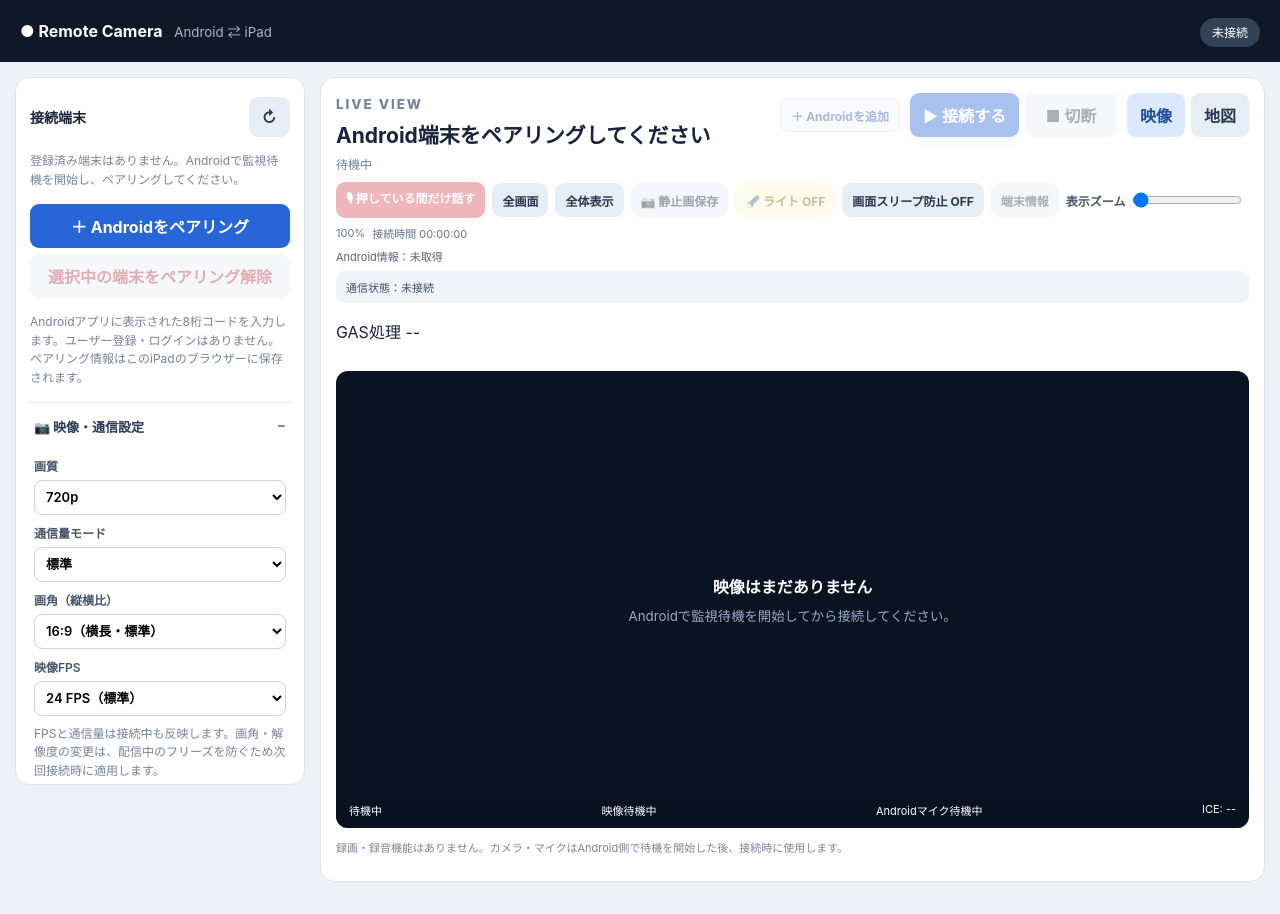
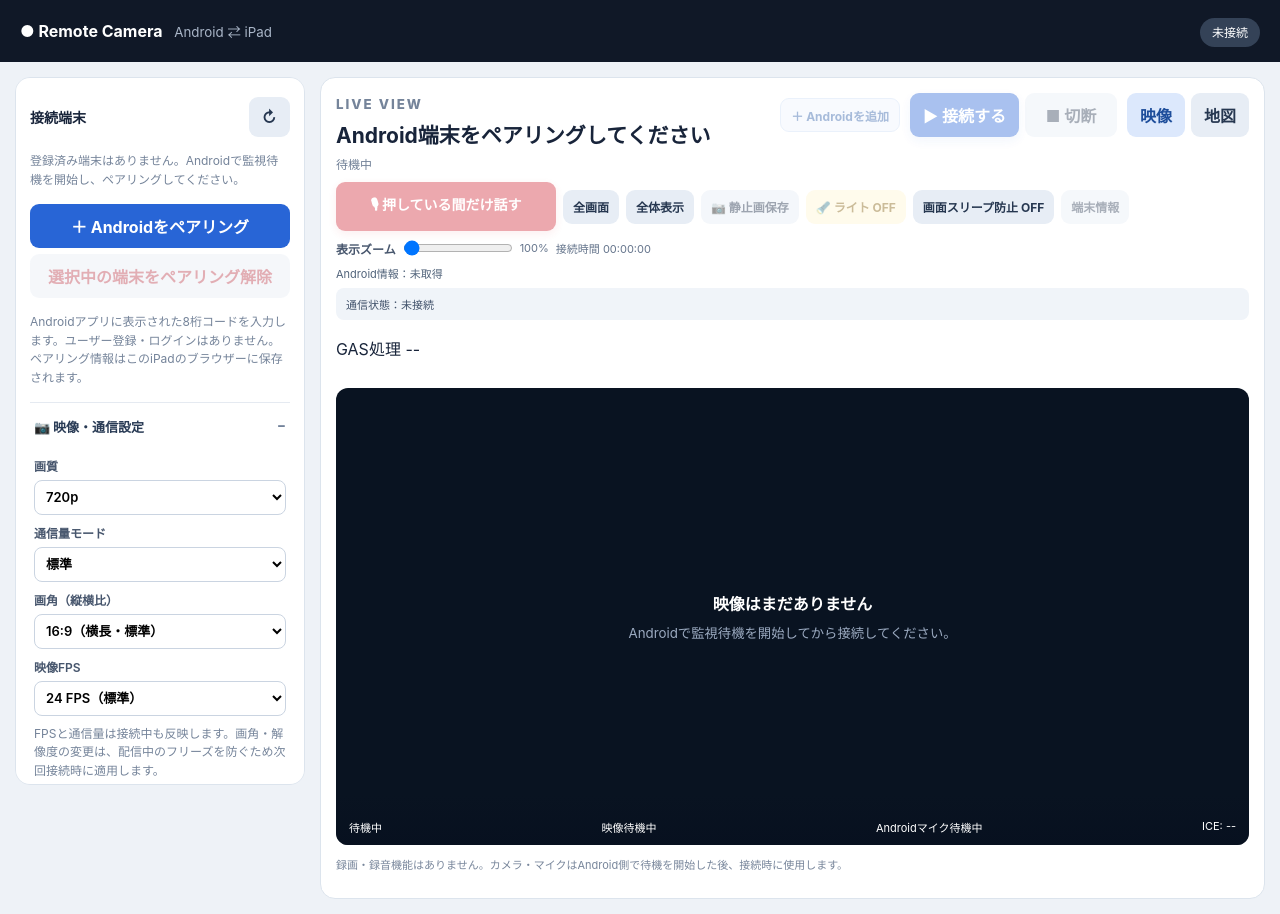
Before and after one commit to a09848281-prog/web, a plain HTML site: page web/index.html in a window 1280 px wide. Drawn offline with nearby package versions, Linux system fonts and the light colour scheme.

Commit message:
v4.0: style prominent push-to-talk

```diff
--- a/web/app.css
+++ b/web/app.css
@@ -77,3 +77,9 @@
 #snapshot:disabled{opacity:.45}
 .videoPane footer{gap:12px;flex-wrap:wrap}
 @media(max-width:650px){.deviceStatus{flex:1 1 100%}.videoPane footer{justify-content:flex-start}}
+
+/* v4.0: prominent push-to-talk control, preserving the existing visual language */
+.viewerControls #ptt.pttProminent{order:-1;flex:0 0 auto;min-width:220px;min-height:48px;padding:12px 18px;font-size:14px;font-weight:750;box-shadow:0 3px 10px #d84a5730;touch-action:none;user-select:none;-webkit-user-select:none}
+.viewerControls #ptt.pttProminent:disabled{opacity:.48}
+.viewerControls #ptt.pttProminent.active{background:#8e2935;transform:scale(.98)}
+@media(max-width:650px){.viewerControls #ptt.pttProminent{flex:1 1 100%;min-height:54px;font-size:16px}}
```
